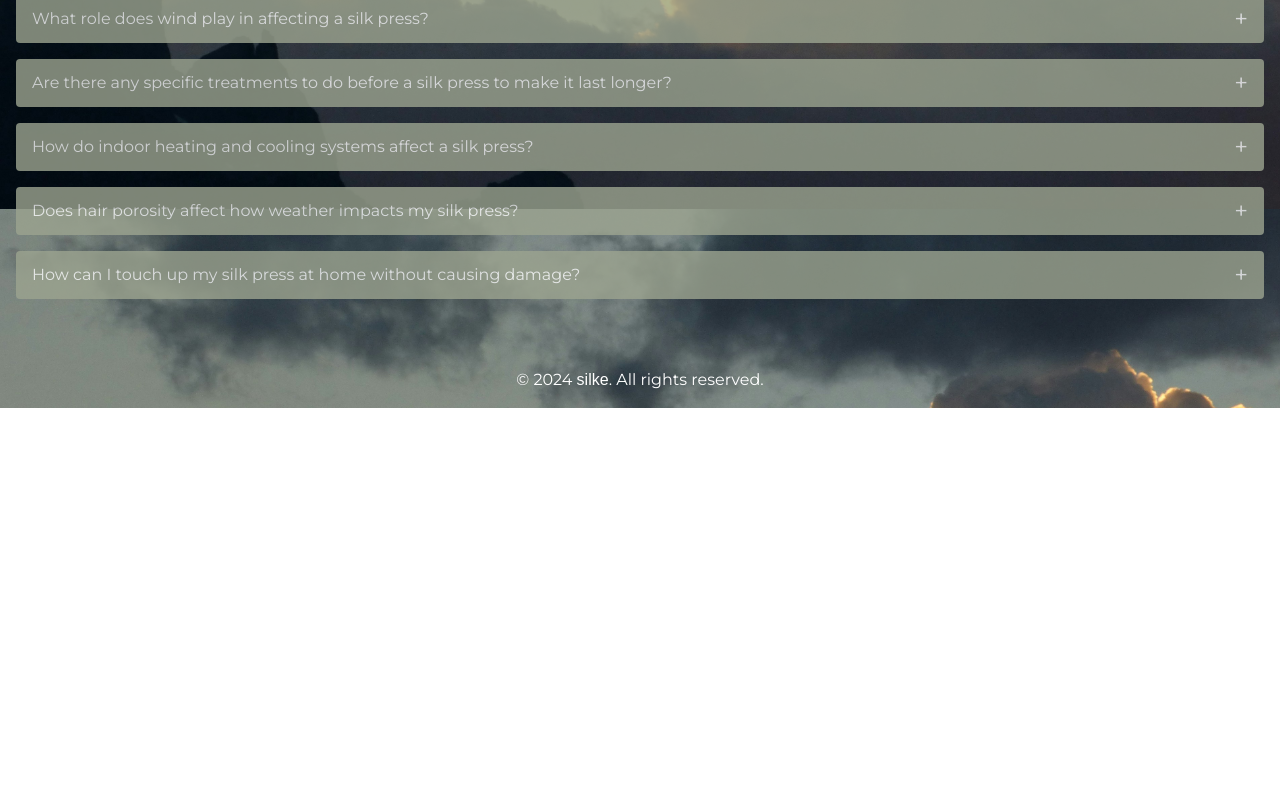
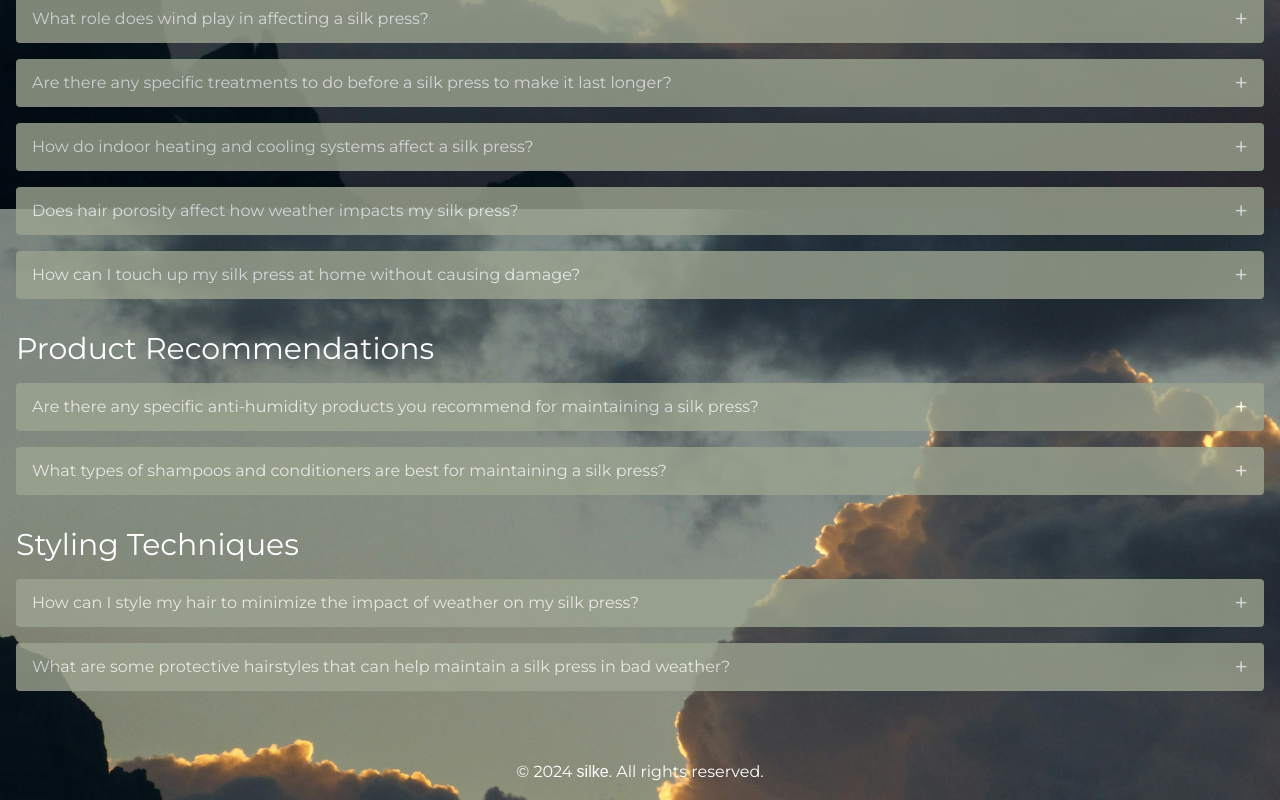
Before and after one commit to LeanneCodes/silke, a Next.js app: page /faqs in a window 1280 px wide. Shown: the part 1391-2191 px from the top of the page. Before the commit the page ends 1799 px from the top, so only its background shows below. Built offline with nearby package versions, Linux system fonts and the light colour scheme; a web font is replaced by a local one.

Commit message:
add additional categories

```diff
--- a/app/faqs/faqs.json
+++ b/app/faqs/faqs.json
@@ -20,7 +20,7 @@
     },
     {
       "question": "What dew point range is ideal for maintaining a silk press?",
-        "answer": "A dew point range between 30°F and 50°F is generally considered ideal for maintaining a silk press. This range has less moisture in the air, reducing the risk of frizz and maintaining the sleekness of the silk press."
+      "answer": "A dew point range between 1.11°C to 10°C (30°F and 50°F) is generally considered ideal for maintaining a silk press. This range has less moisture in the air, reducing the risk of frizz and maintaining the sleekness of the silk press."
     },
     {
       "question": "How does high humidity affect a silk press?",
@@ -84,5 +84,25 @@
       "question": "How can I touch up my silk press at home without causing damage?",
       "answer": "To touch up your silk press, use a low-heat flat iron and a heat protectant spray. Focus on small sections and avoid excessive heat to prevent damage."
     }
+  ],
+  "ProductRecommendations": [
+    {
+      "question": "Are there any specific anti-humidity products you recommend for maintaining a silk press?",
+      "answer": "Yes, products like serums and sprays that contain silicones or other anti-humidity ingredients can create a barrier to moisture. Brands like John Frieda Frizz Ease and Moroccanoil offer effective anti-humidity products."
+    },
+    {
+      "question": "What types of shampoos and conditioners are best for maintaining a silk press?",
+      "answer": "Sulfate-free shampoos and conditioners that provide moisture without weighing down the hair are best. Look for products with ingredients like argan oil, shea butter, and keratin."
+    }
+  ],
+  "StylingTechniques": [
+    {
+      "question": "How can I style my hair to minimize the impact of weather on my silk press?",
+      "answer": "Styling your hair in a way that reduces its exposure to the elements, such as wearing it in a low bun or ponytail, can help. Using a light hairspray can also help keep your style in place."
+    },
+    {
+      "question": "What are some protective hairstyles that can help maintain a silk press in bad weather?",
+      "answer": "Protective styles like braids, twists, or buns can help keep your hair in place and reduce frizz. Wearing a hat or scarf can also provide extra protection from the elements."
+    }
   ]
 }
--- a/app/faqs/page.tsx
+++ b/app/faqs/page.tsx
@@ -2,6 +2,15 @@
 
 import React, { useState } from 'react';
 import faqs from './faqs.json';
+
+interface FAQ {
+  question: string;
+  answer: string;
+}
+
+interface FAQCategory {
+  [key: string]: FAQ[];
+}
 
 const About: React.FC = () => {
   const [activeIndexes, setActiveIndexes] = useState<{ [category: string]: number | null }>({});
@@ -27,7 +36,7 @@ const About: React.FC = () => {
       acc[category] = filteredList;
     }
     return acc;
-  }, {} as { [key: string]: typeof faqs.general });
+  }, {} as FAQCategory);
 
   return (
     <div className="container mx-auto p-4">
```
Lines whose indentation alone changed are shown as unchanged.
